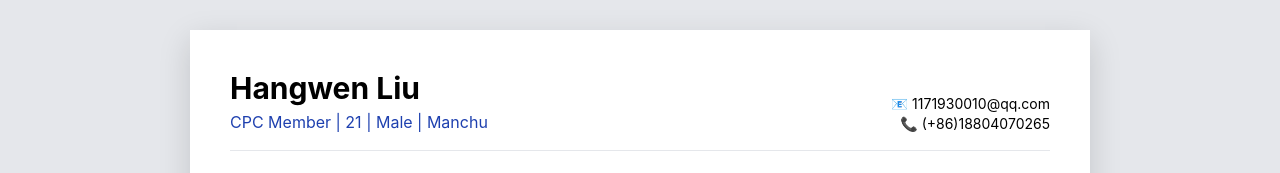
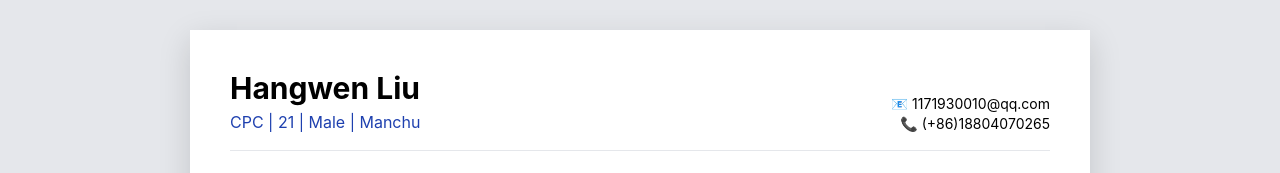
Before and after one commit to 1171930010-ai/1171930010-ai.github.io, a plain HTML site: page index.html in a window 1280 px wide. Both pictures are taken after a click on the element "Switch to English". Shown: the top 173 px of the page. Drawn offline with nearby package versions, Linux system fonts and the light colour scheme.

Commit message:
Update index.html

```diff
--- a/index.html
+++ b/index.html
@@ -60,7 +60,7 @@ body {
 </h1>
 <p class="text-blue-800 mt-1">
 <span class="lang-zh">中共党员 | 21岁 | 男 | 满族</span>
-<span class="lang-en">CPC Member | 21 | Male | Manchu</span>
+<span class="lang-en">CPC | 21 | Male | Manchu</span>
 </p>
 </div>
 
```
